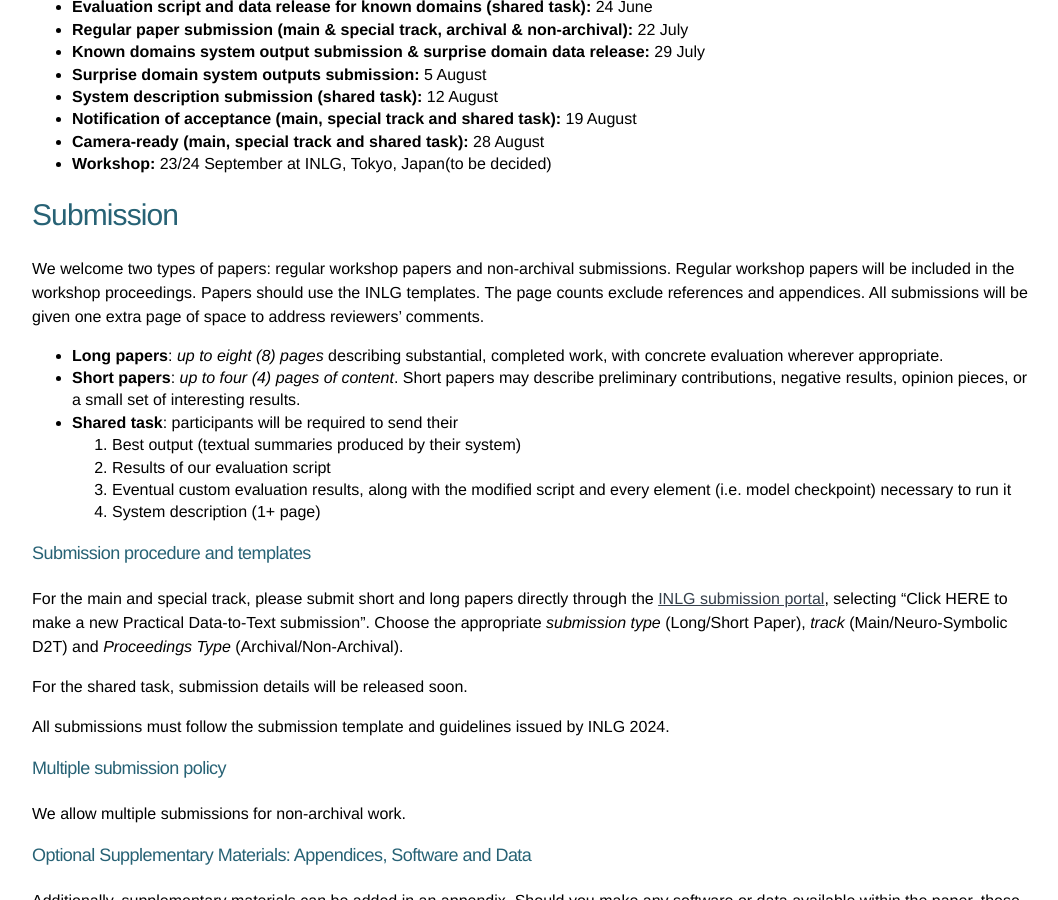
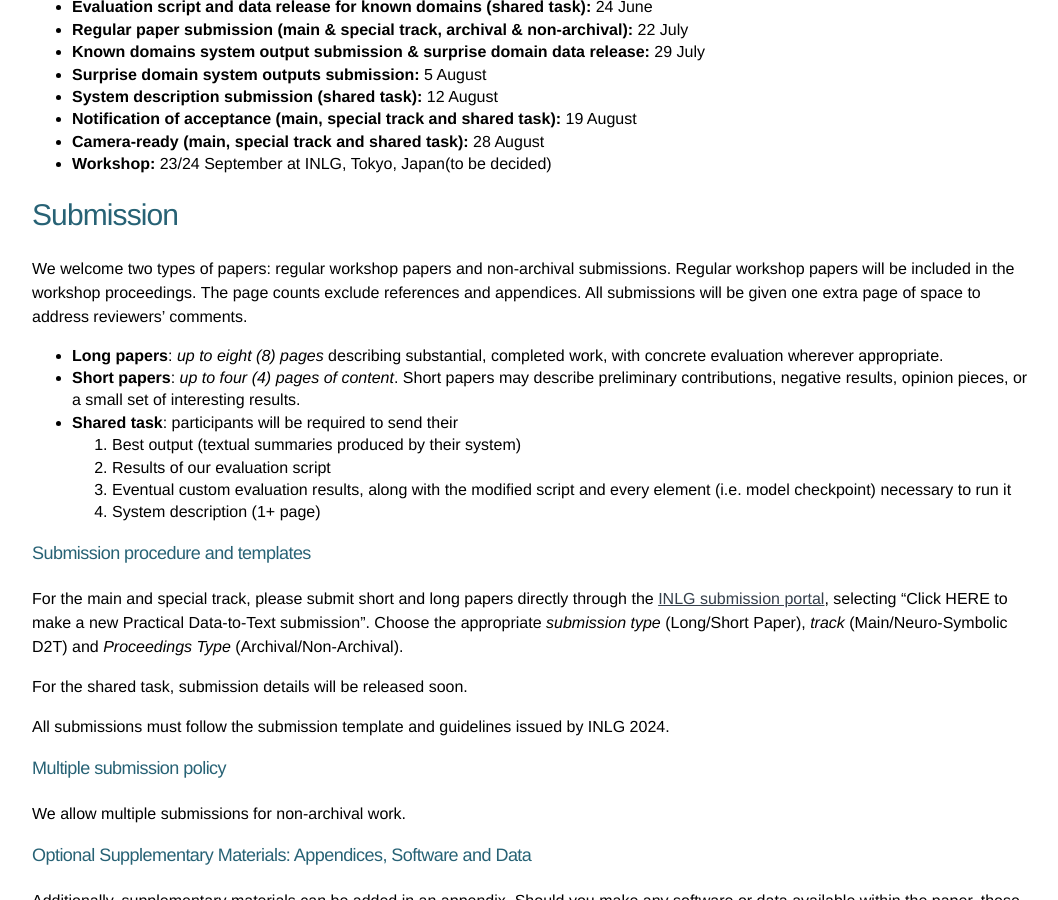
Before and after one commit to practicald2t/practicald2t.github.io, a Jekyll site: the page built from pages/cfp.md, in a window 1280 px wide and 900 px high, scrolled down 1511 px. Shown: the whole window, without its empty margins (108-1166 px from the left). Built offline with Jekyll 4.4.1, drawn with Linux system fonts in a browser that asks for light colours.

Commit message:
Update cfp.md

```diff
--- a/pages/cfp.md
+++ b/pages/cfp.md
@@ -59,7 +59,7 @@ NOTE: All deadlines are 23:59 UTC-12.
 
 # Submission
 
-We welcome two types of papers: regular workshop papers and non-archival submissions. Regular workshop papers will be included in the workshop proceedings. Papers should use the INLG templates. The page counts exclude references and appendices. All submissions will be given one extra page of space to address reviewers’ comments.
+We welcome two types of papers: regular workshop papers and non-archival submissions. Regular workshop papers will be included in the workshop proceedings. The page counts exclude references and appendices. All submissions will be given one extra page of space to address reviewers’ comments.
 
 - **Long papers**: *up to eight (8) pages* describing substantial, completed work, with concrete evaluation wherever appropriate.
 - **Short papers**: *up to four (4) pages of content*. Short papers may describe preliminary contributions, negative results, opinion pieces, or a small set of interesting results.
```
